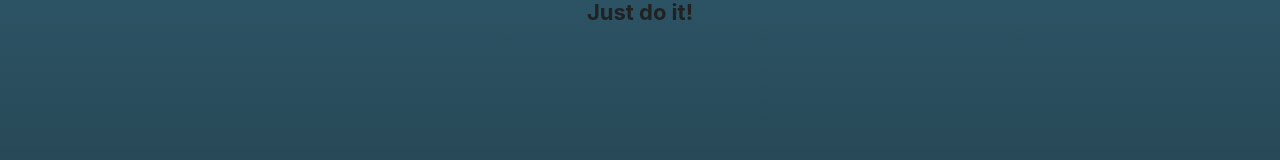
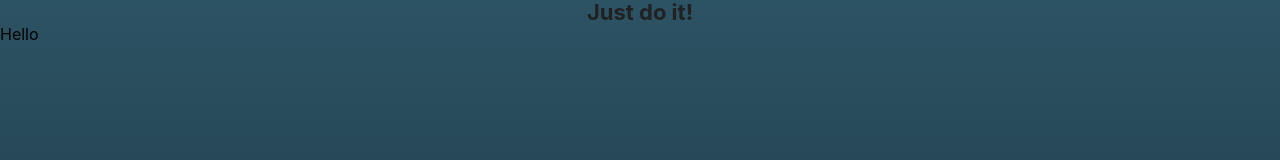
Before and after one commit to dykyys/start-files-blended-vite-5, a React (Vite) app: page / in a window 1280 px wide. Shown: the top 160 px of the page. Built offline with nearby package versions, Linux system fonts and the light colour scheme.

Commit message:
proj created

```diff
--- a/src/App.jsx
+++ b/src/App.jsx
@@ -1,5 +1,10 @@
 import { Heading } from 'components';
 
 export const App = () => {
-  return <Heading title="Just do it!" />;
+  return (
+    <div>
+      <Heading title="Just do it!" />
+      <p>Hello</p>
+    </div>
+  );
 };
```
